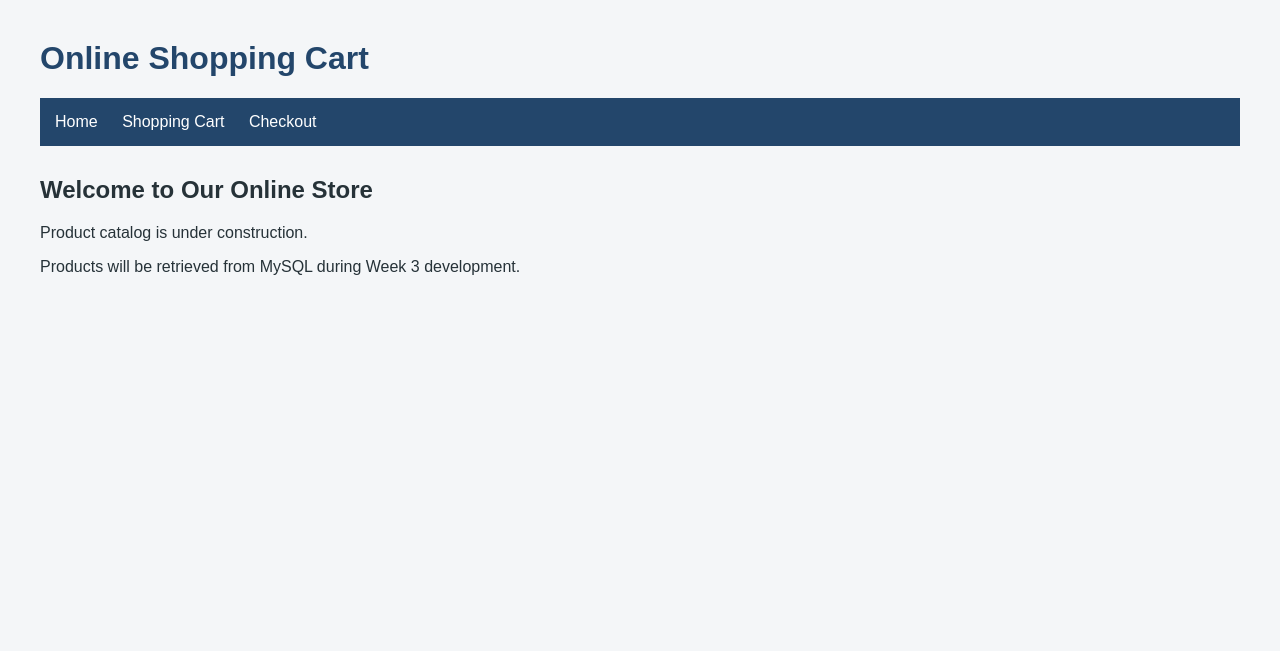
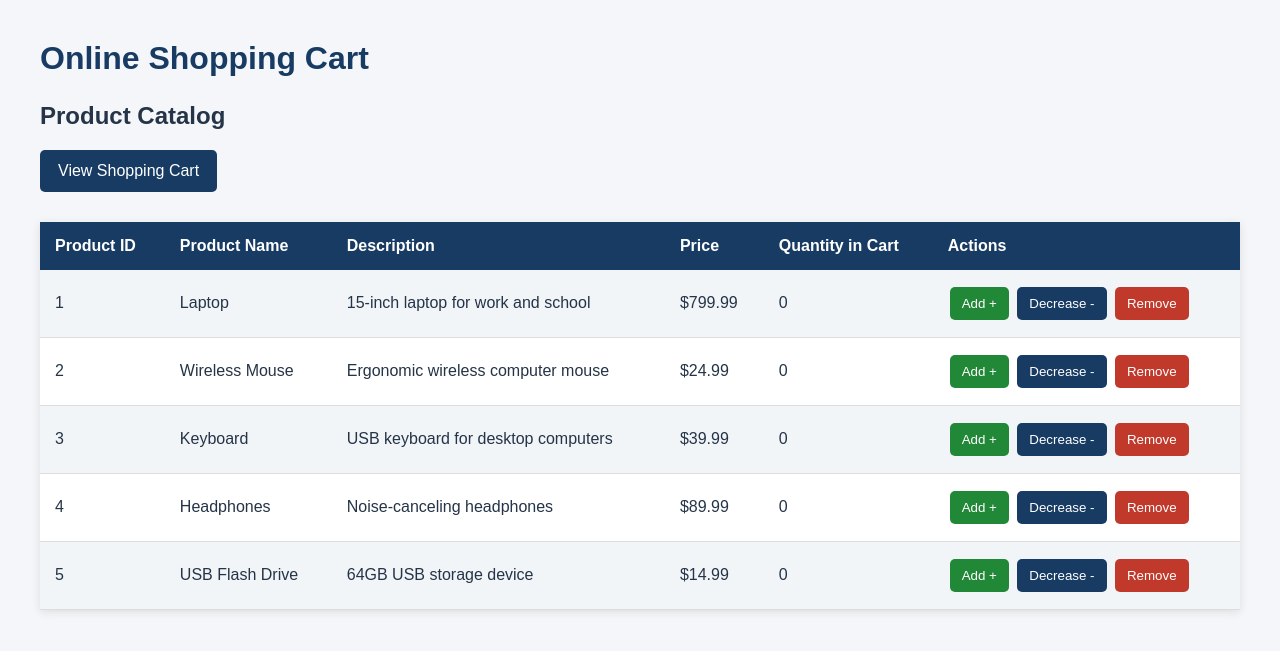
Before and after one commit to lucjus5243/OnlineShoppingCart, a PHP site: page / in a window 1280 px wide. Shown: the top 651 px of the page. Run offline with PHP 8.4, Linux system fonts and the light colour scheme; data comes from the database, SQL or seed files in the repository; data that the repository does not hold is empty.

Commit message:
Completed Week 3 - Adding Database Support

```diff
--- /dev/null
+++ b/db.php
@@ -0,0 +1,14 @@
+<?php
+$servername = "localhost";
+$username = "root";
+$password = "";
+$database = "onlineshoppingcartdb";
+
+$conn = new mysqli($servername, $username, $password, $database);
+
+if ($conn->connect_error) {
+    die("Database connection failed.");
+}
+
+$conn->set_charset("utf8mb4");
+?>
--- a/index.php
+++ b/index.php
@@ -1,23 +1,65 @@
+<?php
+require_once 'db.php';
+
+$sql = "SELECT p.ProductID, p.ProductName,
+        p.Description, p.Price,
+        COALESCE(c.Quantity, 0) AS Quantity
+        FROM products p
+        LEFT JOIN (
+            SELECT ProductID, SUM(Quantity) AS Quantity
+            FROM cartitems
+            GROUP BY ProductID
+        ) c ON p.ProductID = c.ProductID
+        ORDER BY p.ProductID";
+
+$result = $conn->query($sql);
+?>
 
 <!DOCTYPE html>
 <html lang="en">
 <head>
     <meta charset="UTF-8">
     <title>Online Shopping Cart</title>
-    <link rel="stylesheet" href="style.css">
+    <link rel="stylesheet" href="style.css?v=2">
 </head>
 <body>
-    <h1>Online Shopping Cart</h1>
 
-    <nav>
-        <a href="index.php">Home</a>
-        <a href="cart.php">Shopping Cart</a>
-        <a href="checkout.php">Checkout</a>
-    </nav>
+<h1>Online Shopping Cart</h1>
+<h2>Product Catalog</h2>
 
-    <h2>Welcome to Our Online Store</h2>
-    <p>Product catalog is under construction.</p>
-    <p>Products will be retrieved from MySQL
-       during Week 3 development.</p>
+<a href="cart.php">View Shopping Cart</a>
+
+<table>
+    <tr>
+        <th>Product ID</th>
+        <th>Product Name</th>
+        <th>Description</th>
+        <th>Price</th>
+        <th>Quantity in Cart</th>
+        <th>Actions</th>
+    </tr>
+
+    <?php while ($row = $result->fetch_assoc()): ?>
+    <tr>
+        <td><?= $row['ProductID'] ?></td>
+        <td><?= htmlspecialchars($row['ProductName']) ?></td>
+        <td><?= htmlspecialchars($row['Description'] ?? '') ?></td>
+        <td>$<?= number_format($row['Price'], 2) ?></td>
+        <td><?= $row['Quantity'] ?></td>
+        <td>
+            <form action="update_cart.php" method="post">
+                <input type="hidden" name="product_id"
+                       value="<?= $row['ProductID'] ?>">
+
+                <button name="action" value="add">Add +</button>
+                <button name="action" value="decrease">Decrease -</button>
+                <button name="action" value="remove">Remove</button>
+            </form>
+        </td>
+    </tr>
+    <?php endwhile; ?>
+
+</table>
+
 </body>
 </html>
--- a/style.css
+++ b/style.css
@@ -1,30 +1,86 @@
 
 body {
     font-family: Arial, sans-serif;
-    background-color: #f4f6f8;
+    background-color: #f4f6f9;
+    color: #253447;
     margin: 40px;
-    color: #263238;
 }
 
 h1 {
-    color: #23466b;
-}
-
-nav {
-    background-color: #23466b;
-    padding: 15px;
-}
-
-nav a {
-    color: white;
-    text-decoration: none;
-    margin-right: 20px;
-}
-
-nav a:hover {
-    text-decoration: underline;
+    color: #173b63;
 }
 
 h2 {
-    margin-top: 30px;
+    color: #253447;
+    margin-top: 25px;
 }
+
+table {
+    width: 100%;
+    border-collapse: collapse;
+    background-color: white;
+    margin-top: 20px;
+    margin-bottom: 25px;
+    box-shadow: 0 2px 8px #dddddd;
+}
+
+th {
+    background-color: #173b63;
+    color: white;
+    padding: 15px;
+    text-align: left;
+}
+
+td {
+    padding: 15px;
+    border-bottom: 1px solid #dddddd;
+}
+
+tr:nth-child(even) {
+    background-color: #f2f5f8;
+}
+
+button {
+    background-color: #173b63;
+    color: white;
+    border: none;
+    padding: 9px 12px;
+    border-radius: 5px;
+    cursor: pointer;
+    margin: 2px;
+}
+
+button:hover {
+    background-color: #295c91;
+}
+
+button[value="add"] {
+    background-color: #218838;
+}
+
+button[value="remove"] {
+    background-color: #c0392b;
+}
+
+a {
+    display: inline-block;
+    background-color: #173b63;
+    color: white;
+    padding: 12px 18px;
+    text-decoration: none;
+    border-radius: 5px;
+    margin-bottom: 10px;
+}
+
+a:hover {
+    background-color: #295c91;
+}
+
+form {
+    margin: 0;
+}
+
+h3 {
+    color: #218838;
+    font-size: 24px;
+}
```
Also changed, not shown: cart.php (+67 -10 lines), checkout.php (+7 -19 lines), update_cart.php (added, +76 -0 lines).
